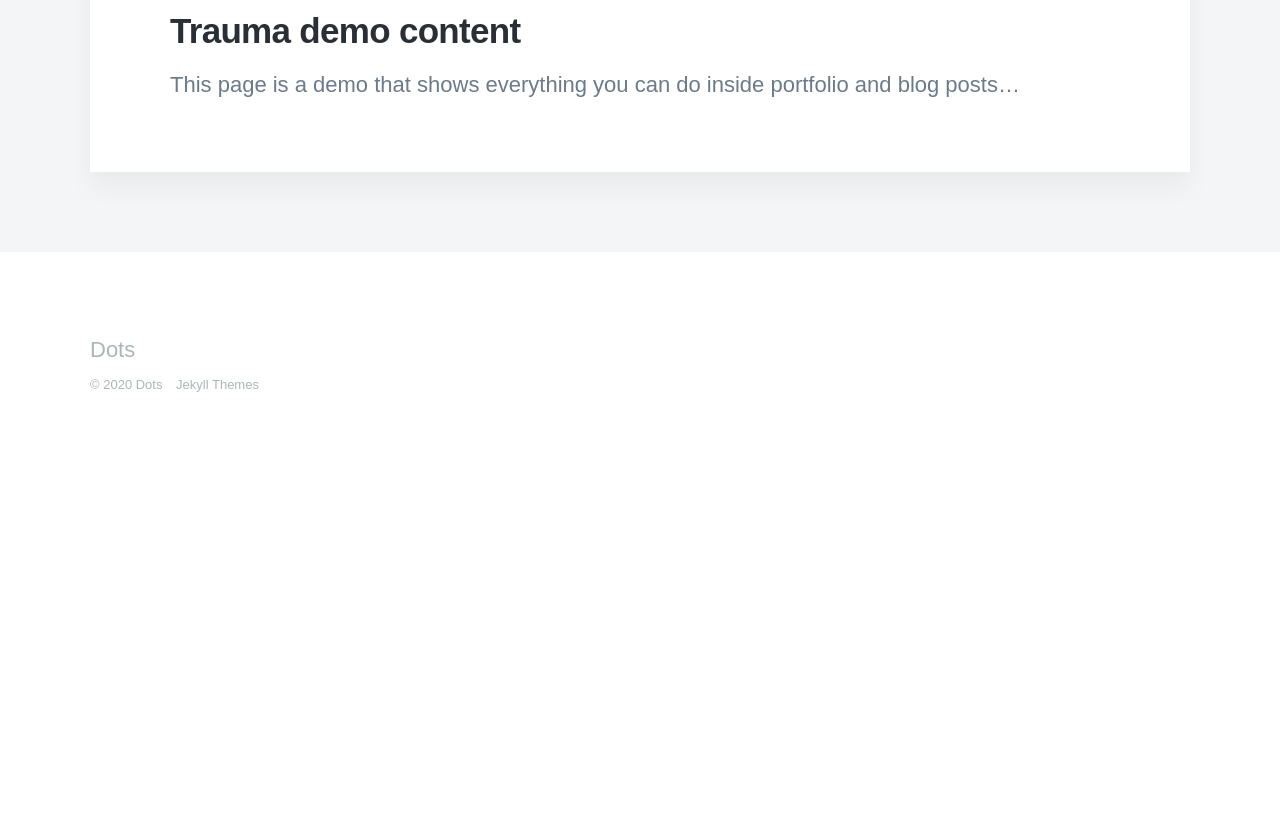
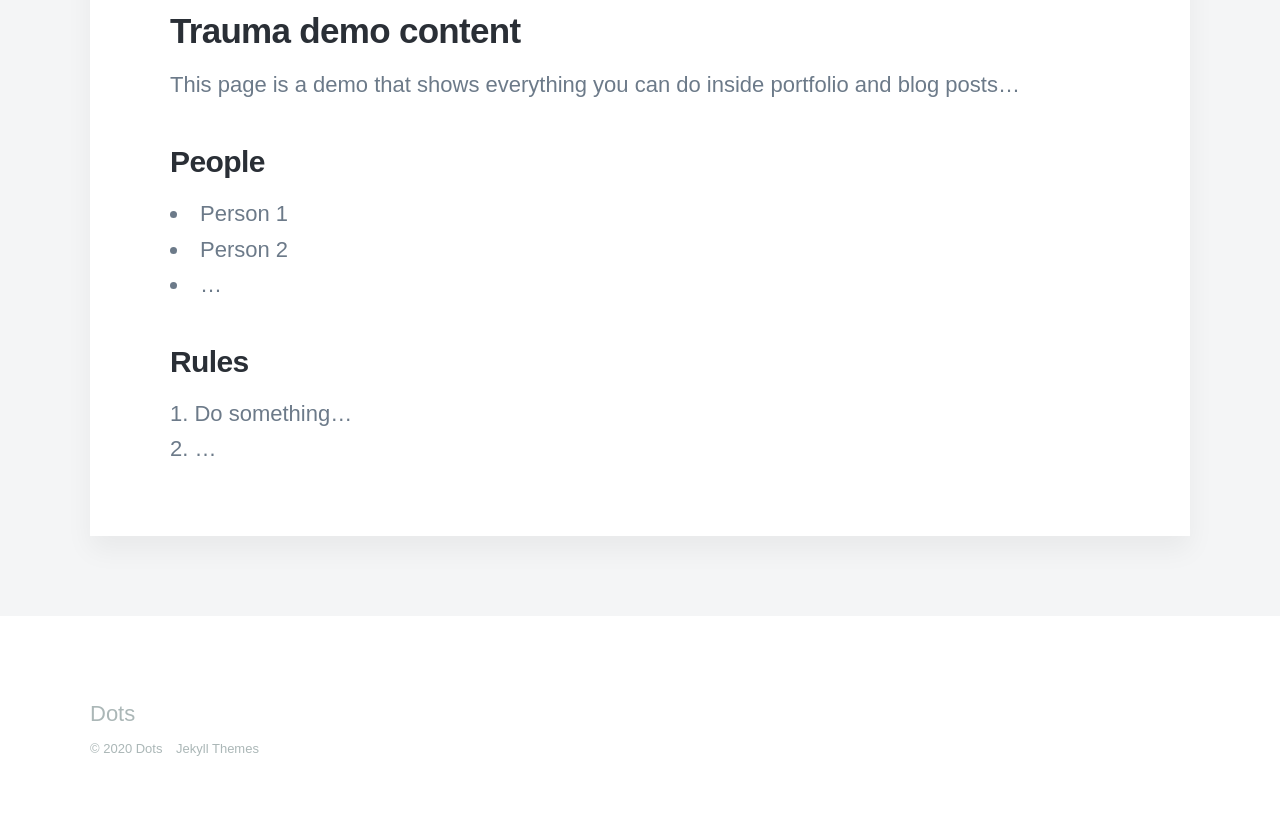
Before and after one commit to pr3ssh/dots, a Jekyll site: the page built from _projects/trauma.md, in a window 1280 px wide. Shown: the part 592-1427 px from the top of the page. Built offline with Jekyll 4.4.1, drawn with Linux system fonts in a browser that asks for light colours; nearby versions of some CDN libraries; some web fonts are replaced; before the commit the page ends 1063 px from its top, so only the background shows below that.

Commit message:
Update trauma.md

```diff
--- a/_projects/trauma.md
+++ b/_projects/trauma.md
@@ -8,3 +8,14 @@ featured_image: 'https://cdn.mindful.org/2016/04/Trauma.jpg?q=80&fm=jpg&fit=crop
 ## Trauma demo content
 
 This page is a demo that shows everything you can do inside portfolio and blog posts...
+
+### People
+
+* Person 1
+* Person 2
+* ...
+
+### Rules
+
+1. Do something...
+2. ...
```
